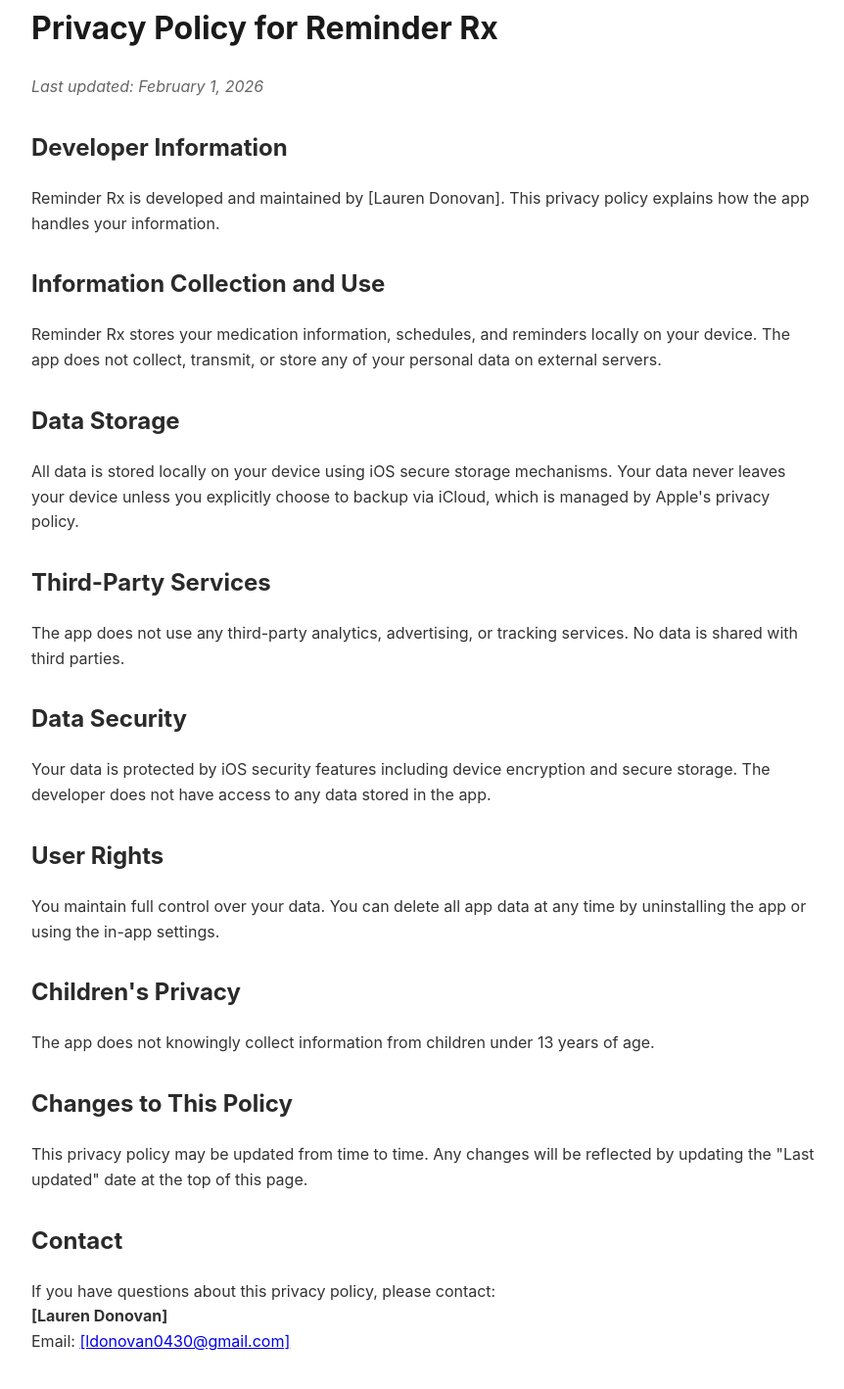
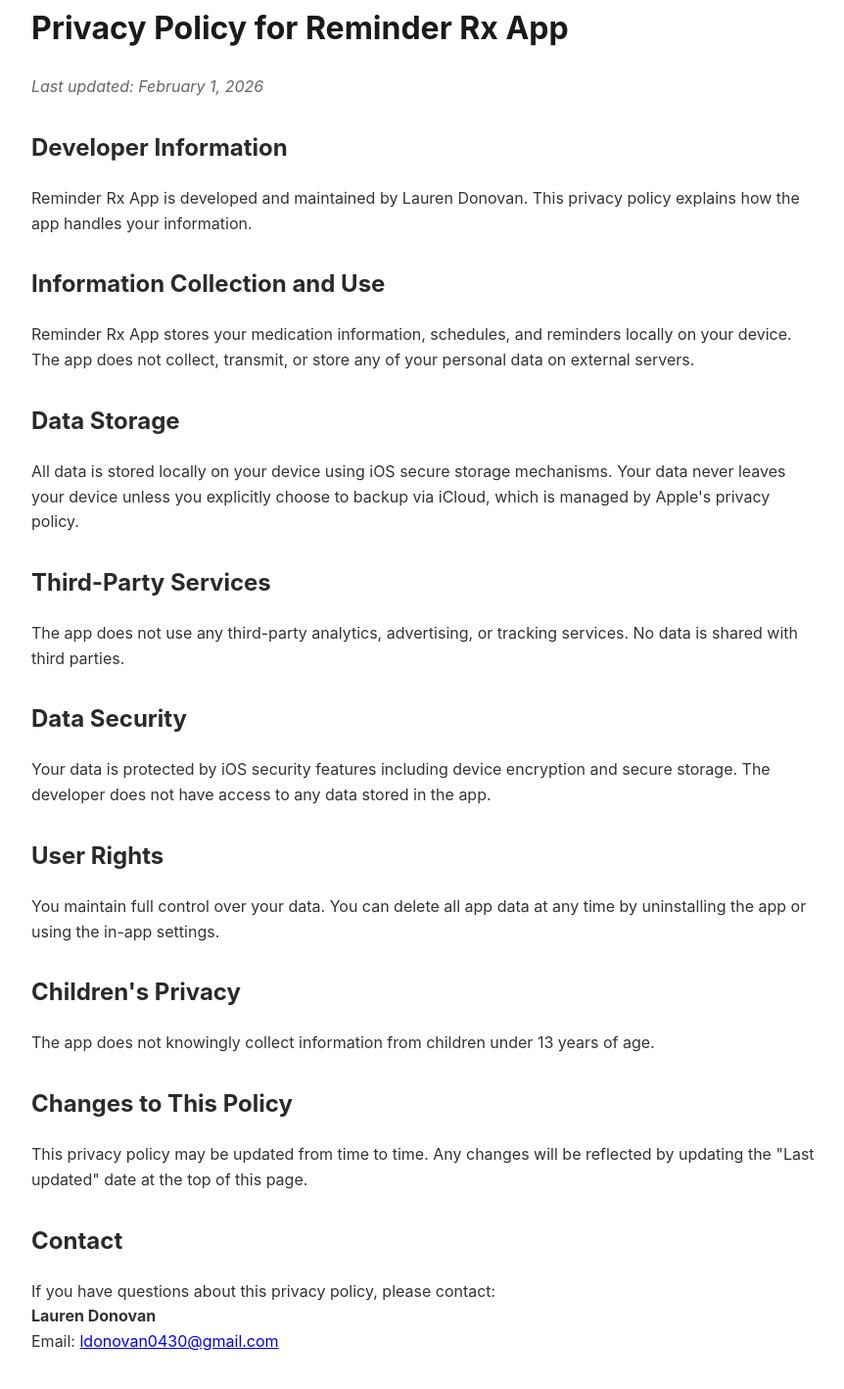
Before and after one commit to ldonovan0430/Reminder-Rx-App-Privacy, a plain HTML site: page index.html in a window 1280 px wide. Shown: the part 38-1456 px from the top of the page at 98% size, without its empty margins (208-1070 px from the left). Drawn offline with Linux system fonts and the light colour scheme.

Commit message:
Update app name to Reminder Rx App

```diff
--- a/index.html
+++ b/index.html
@@ -3,7 +3,7 @@
 <head>
     <meta charset="UTF-8">
     <meta name="viewport" content="width=device-width, initial-scale=1.0">
-    <title>Reminder Rx - Privacy Policy</title>
+    <title>Reminder Rx App - Privacy Policy</title>
     <style>
         body {
             font-family: -apple-system, BlinkMacSystemFont, 'Segoe UI', Arial, sans-serif;
@@ -19,14 +19,14 @@
     </style>
 </head>
 <body>
-    <h1>Privacy Policy for Reminder Rx</h1>
+    <h1>Privacy Policy for Reminder Rx App</h1>
     <p class="last-updated">Last updated: February 1, 2026</p>
 
     <h2>Developer Information</h2>
-    <p>Reminder Rx is developed and maintained by [Lauren Donovan]. This privacy policy explains how the app handles your information.</p>
+    <p>Reminder Rx App is developed and maintained by Lauren Donovan. This privacy policy explains how the app handles your information.</p>
 
     <h2>Information Collection and Use</h2>
-    <p>Reminder Rx stores your medication information, schedules, and reminders locally on your device. The app does not collect, transmit, or store any of your personal data on external servers.</p>
+    <p>Reminder Rx App stores your medication information, schedules, and reminders locally on your device. The app does not collect, transmit, or store any of your personal data on external servers.</p>
 
     <h2>Data Storage</h2>
     <p>All data is stored locally on your device using iOS secure storage mechanisms. Your data never leaves your device unless you explicitly choose to backup via iCloud, which is managed by Apple's privacy policy.</p>
@@ -48,7 +48,7 @@
 
     <h2>Contact</h2>
     <p>If you have questions about this privacy policy, please contact:<br>
-    <strong>[Lauren Donovan]</strong><br>
-    Email: <a href="mailto:[ldonovan0430@gmail.com]">[ldonovan0430@gmail.com]</a></p>
+    <strong>Lauren Donovan</strong><br>
+    Email: <a href="mailto: ldonovan0430@gmail.com">ldonovan0430@gmail.com</a></p>
 </body>
 </html>
```
